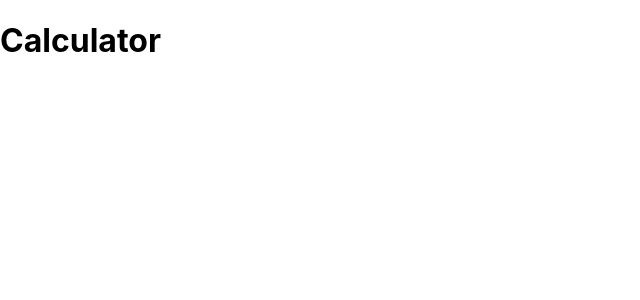
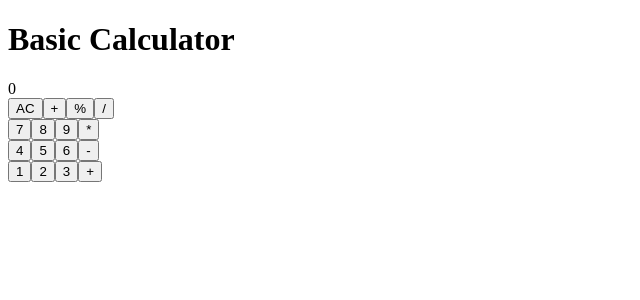
Before and after one commit to che30/react-calculator-app-project, a React (Create React App) app: page / in a window 1280 px wide. Shown: the top 300 px of the page, without its empty margins (0-640 px from the left). Built offline with nearby package versions, Linux system fonts and the light colour scheme.

Commit message:
Add the following Add an app file to hold components Adda button file to render buttons Add a buttonpanel file to call single buttons Add a result file to display results

```diff
--- a/src/UI.js
+++ /dev/null
@@ -1,13 +0,0 @@
-import React from 'react';
-import './index.css';
-
-function UI() {
-  return (
-    <div className="container">
-      <h1>Calculator</h1>
-
-    </div>
-  );
-}
-
-export default UI;
--- /dev/null
+++ b/src/component/App.js
@@ -0,0 +1,16 @@
+import React from 'react';
+import Buttonpanel from './Buttonpanel';
+import Result from './Result';
+
+function App() {
+  return (
+    <div>
+      <h1>Basic  Calculator</h1>
+
+      <Result />
+
+      <Buttonpanel />
+    </div>
+  );
+}
+export default App;
--- /dev/null
+++ b/src/component/Button.js
@@ -0,0 +1,19 @@
+/* eslint-disable react/destructuring-assignment */
+/* eslint-disable react/prop-types */
+import React from 'react';
+
+import PropTypes from 'prop-types';
+
+function Button(props) {
+  return (
+    <button className="square" type="button">
+      {props.value}
+    </button>
+  );
+}
+
+Button.propType = {
+  value: PropTypes.string.isRequired,
+};
+
+export default Button;
--- /dev/null
+++ b/src/component/Buttonpanel.js
@@ -0,0 +1,38 @@
+import React from 'react';
+import Button from './Button';
+
+const Buttonpanel = () => (
+  <div>
+    <div className="board-row">
+      <Button value="AC" />
+      <Button value="+" />
+      <Button value="%" />
+      <Button value="/" className="operation" />
+    </div>
+    <div className="board-row">
+      <Button value="7" />
+      <Button value="8" />
+      <Button value="9" />
+      <Button value="*" className="operation" />
+    </div>
+    <div className="board-row">
+      <Button value="4" />
+      <Button value="5" />
+      <Button value="6" />
+      <Button value="-" className="operation" />
+    </div>
+    <div className="board-row">
+      <Button value="1" />
+      <Button value="2" />
+      <Button value="3" />
+      <Button value="+" className="operation" />
+    </div>
+    <div className="board-row">
+      <span><renderButton name="0" /></span>
+      <renderButton value="." />
+      <renderButton value="=" className="operation" />
+    </div>
+
+  </div>
+);
+export default Buttonpanel;
--- /dev/null
+++ b/src/component/Result.js
@@ -0,0 +1,21 @@
+/* eslint-disable react/prop-types */
+/* eslint-disable react/destructuring-assignment */
+import React from 'react';
+import PropTypes from 'prop-types';
+
+function Result(props) {
+  return (
+    <div>
+      {' '}
+      {props.result}
+    </div>
+  );
+}
+Result.defaultProps = {
+  result: 0,
+};
+Result.propTypes = {
+  result: PropTypes.number,
+};
+
+export default Result;
--- a/src/index.css
+++ /dev/null
@@ -1,27 +0,0 @@
-body {
-  margin: 0;
-  font-family:
-    -apple-system,
-    BlinkMacSystemFont,
-    'Segoe UI',
-    'Roboto',
-    'Oxygen',
-    'Ubuntu',
-    'Cantarell',
-    'Fira Sans',
-    'Droid Sans',
-    'Helvetica Neue',
-    sans-serif;
-  -webkit-font-smoothing: antialiased;
-  -moz-osx-font-smoothing: grayscale;
-}
-
-code {
-  font-family:
-    source-code-pro,
-    Menlo,
-    Monaco,
-    Consolas,
-    'Courier New',
-    monospace;
-}
--- a/src/index.js
+++ b/src/index.js
@@ -1,11 +1,8 @@
 import React from 'react';
 import ReactDOM from 'react-dom';
-import './index.css';
-import UI from './UI';
+import App from './component/App';
 
 ReactDOM.render(
-  <React.StrictMode>
-    <UI />
-  </React.StrictMode>,
+  <App />,
   document.getElementById('root'),
 );
```
Also changed, not shown: 1 other file (tests, documents, lock files or other folders).
